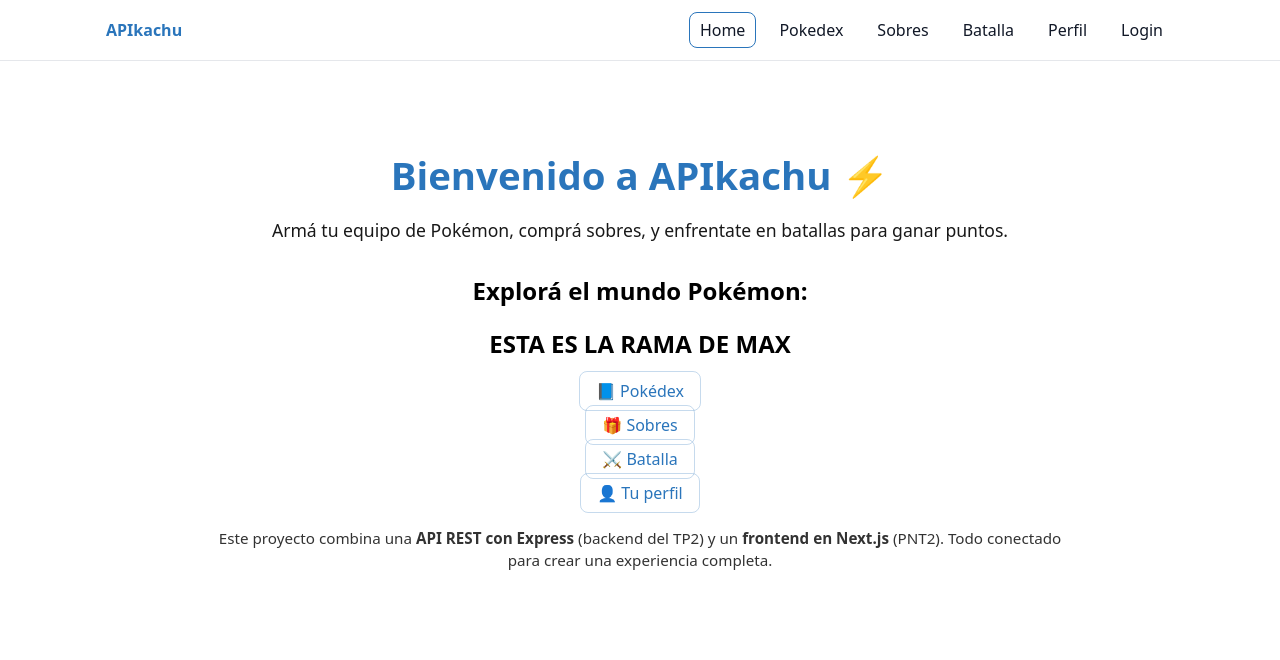
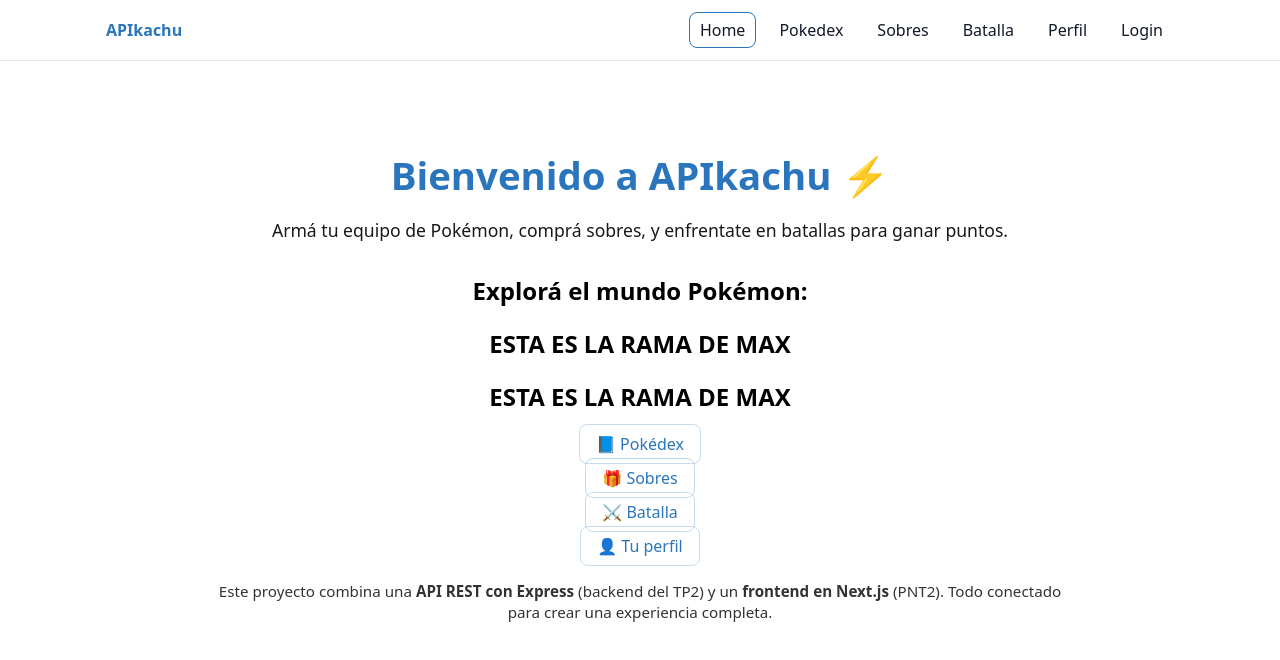
Before and after one commit to martinc1292ORT/APIkachu, a Next.js app: page / in a window 1280 px wide. Shown: the top 660 px of the page. Built offline with nearby package versions, Linux system fonts and the light colour scheme.

Commit message:
second commit

```diff
--- a/src/app/page.js
+++ b/src/app/page.js
@@ -16,6 +16,7 @@
       <section className={styles.links}>
         <h2>Explorá el mundo Pokémon:</h2>
         <h2>ESTA ES LA RAMA DE MAX</h2>
+        <h2>ESTA ES LA RAMA DE MAX</h2>
         <ul>
           <li><Link href="/pokedex">📘 Pokédex</Link></li>
           <li><Link href="/sobre">🎁 Sobres</Link></li>
```
